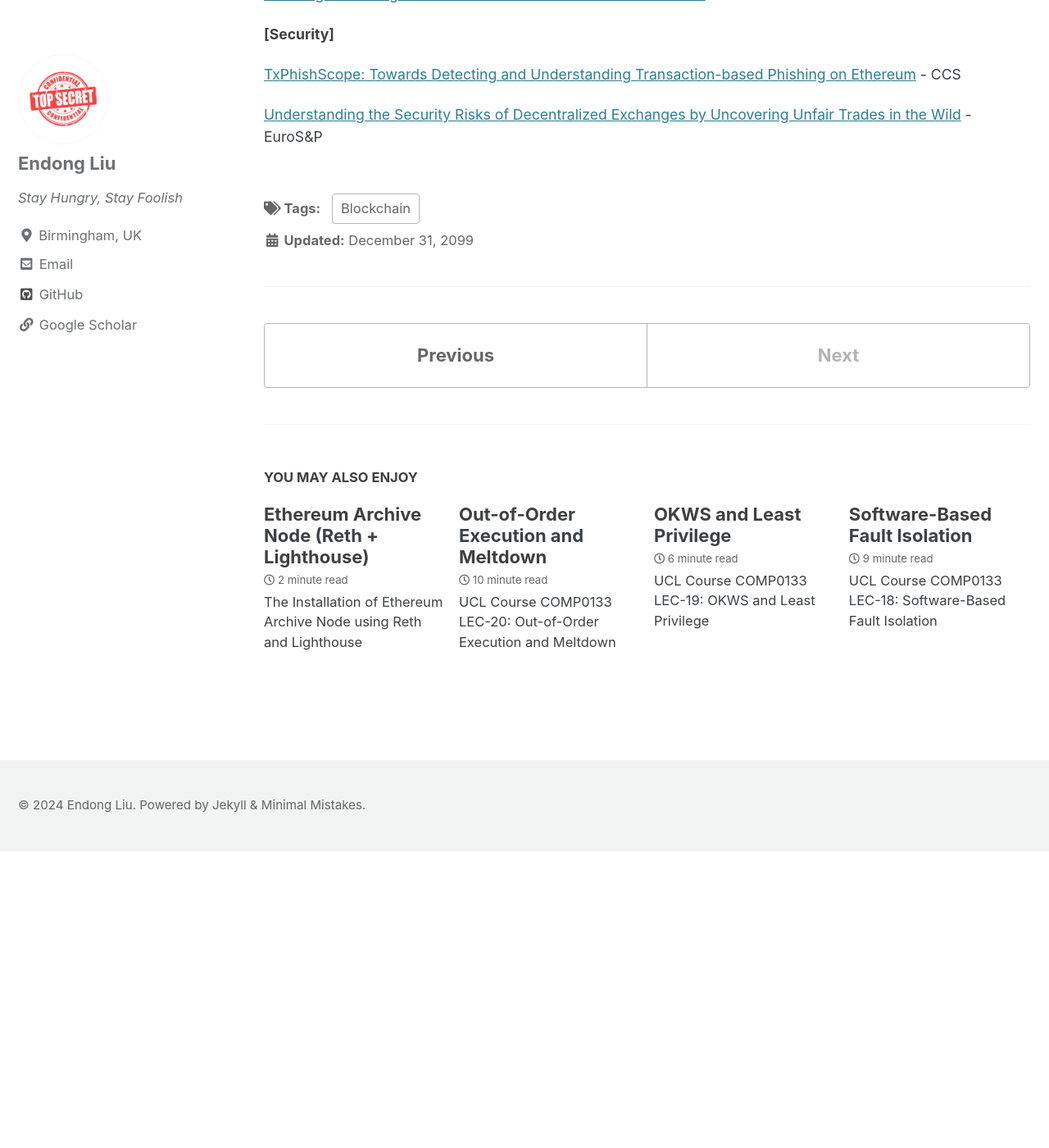
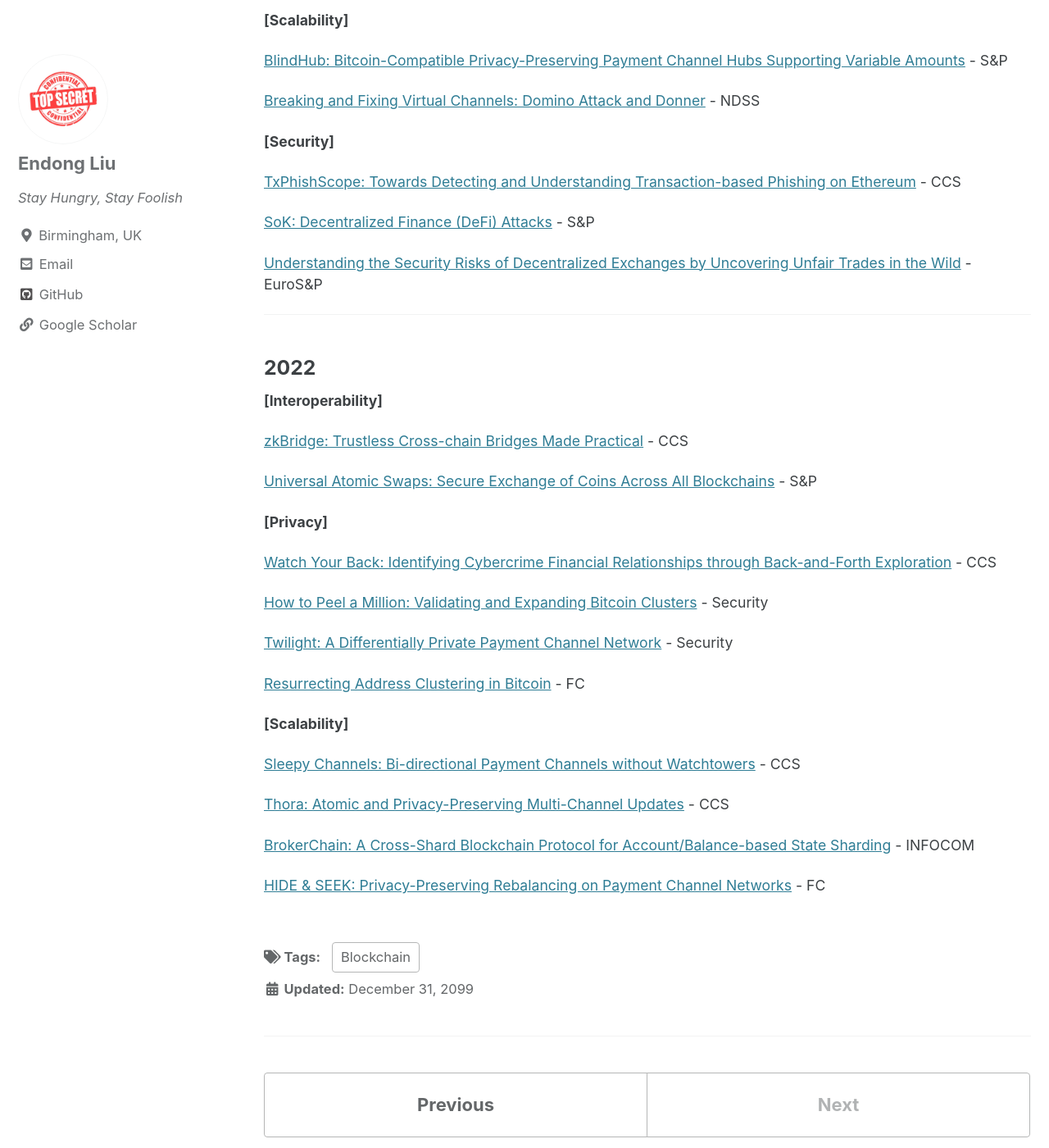
Before and after one commit to ZzPoLariszZ/zzpolariszz.github.io, a Jekyll site: the page built from _posts/2099-12-31-Academic-Blockchain-Papers-Matching-Me.md, in a window 1280 px wide and 1400 px high, scrolled down 1325 px. Shown: the whole window at 82% size. Built offline with Jekyll 4.4.1, drawn with Linux system fonts in a browser that asks for light colours; cached includes are drawn as plain includes; before the commit the page ends 2363 px from its top, so only the background shows below that; some of the changed text lies outside the part shown.

Commit message:
Update 2099-12-31-Academic-Blockchain-Papers-Matching-Me.md

```diff
--- a/_posts/2099-12-31-Academic-Blockchain-Papers-Matching-Me.md
+++ b/_posts/2099-12-31-Academic-Blockchain-Papers-Matching-Me.md
@@ -30,9 +30,13 @@ A List of Academic Blockchain Papers Matching My Research Interests
 
 **[Interoperability]**
 
+[Interchain Timestamping for Mesh Security](https://dl.acm.org/doi/10.1145/3576915.3616612) - CSS
+
 [LedgerLocks: A Security Framework for Blockchain Protocols Based on Adaptor Signatures](https://dl.acm.org/doi/10.1145/3576915.3623149) - CCS
 
 [He-HTLC: Revisiting Incentives in HTLC](https://www.ndss-symposium.org/ndss-paper/he-htlc-revisiting-incentives-in-htlc/) - NDSS
+
+[A Survey on Privacy Preservation Techniques for Blockchain Interoperability](https://www.sciencedirect.com/science/article/pii/S1383762123000711) - JSA
 
 **[Privacy]**
 
@@ -56,4 +60,36 @@ A List of Academic Blockchain Papers Matching My Research Interests
 
 [TxPhishScope: Towards Detecting and Understanding Transaction-based Phishing on Ethereum](https://dl.acm.org/doi/10.1145/3576915.3623210) - CCS
 
+[SoK: Decentralized Finance (DeFi) Attacks](https://ieeexplore.ieee.org/abstract/document/10179435) - S&P
+
 [Understanding the Security Risks of Decentralized Exchanges by Uncovering Unfair Trades in the Wild](https://ieeexplore.ieee.org/document/10190515) - EuroS&P
+
+
+---
+### 2022
+
+**[Interoperability]**
+
+[zkBridge: Trustless Cross-chain Bridges Made Practical](https://dl.acm.org/doi/10.1145/3548606.3560652) - CCS
+
+[Universal Atomic Swaps: Secure Exchange of Coins Across All Blockchains](https://ieeexplore.ieee.org/abstract/document/9833731) - S&P
+
+**[Privacy]**
+
+[Watch Your Back: Identifying Cybercrime Financial Relationships through Back-and-Forth Exploration](https://dl.acm.org/doi/10.1145/3548606.3560587) - CCS
+
+[How to Peel a Million: Validating and Expanding Bitcoin Clusters](https://www.usenix.org/conference/usenixsecurity22/presentation/kappos) - Security
+
+[Twilight: A Differentially Private Payment Channel Network](https://www.usenix.org/conference/usenixsecurity22/presentation/dotan) - Security
+
+[Resurrecting Address Clustering in Bitcoin](https://link.springer.com/chapter/10.1007/978-3-031-18283-9_19) - FC
+
+**[Scalability]**
+
+[Sleepy Channels: Bi-directional Payment Channels without Watchtowers](https://dl.acm.org/doi/10.1145/3548606.3559370) - CCS
+
+[Thora: Atomic and Privacy-Preserving Multi-Channel Updates](https://dl.acm.org/doi/abs/10.1145/3548606.3560556) - CCS
+
+[BrokerChain: A Cross-Shard Blockchain Protocol for Account/Balance-based State Sharding](https://ieeexplore.ieee.org/document/9796859) - INFOCOM
+
+[HIDE & SEEK: Privacy-Preserving Rebalancing on Payment Channel Networks](https://link.springer.com/chapter/10.1007/978-3-031-18283-9_17) - FC
```
